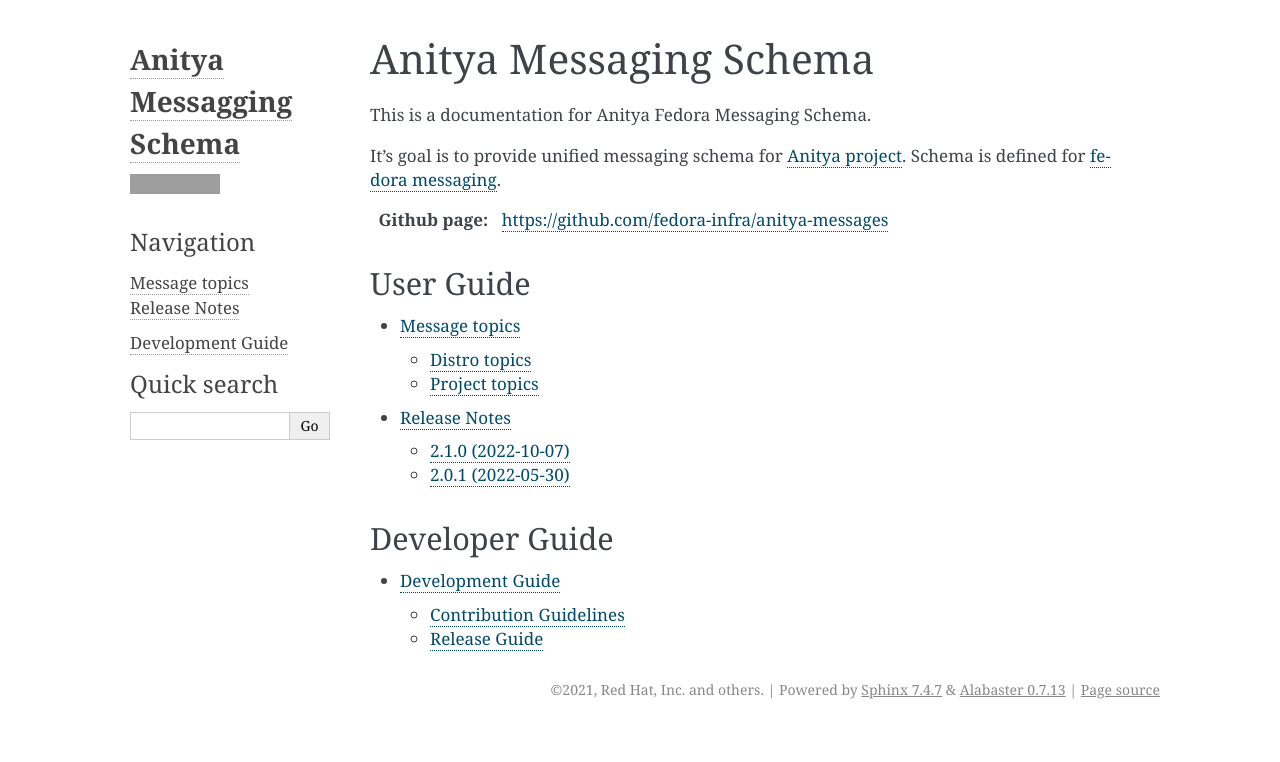
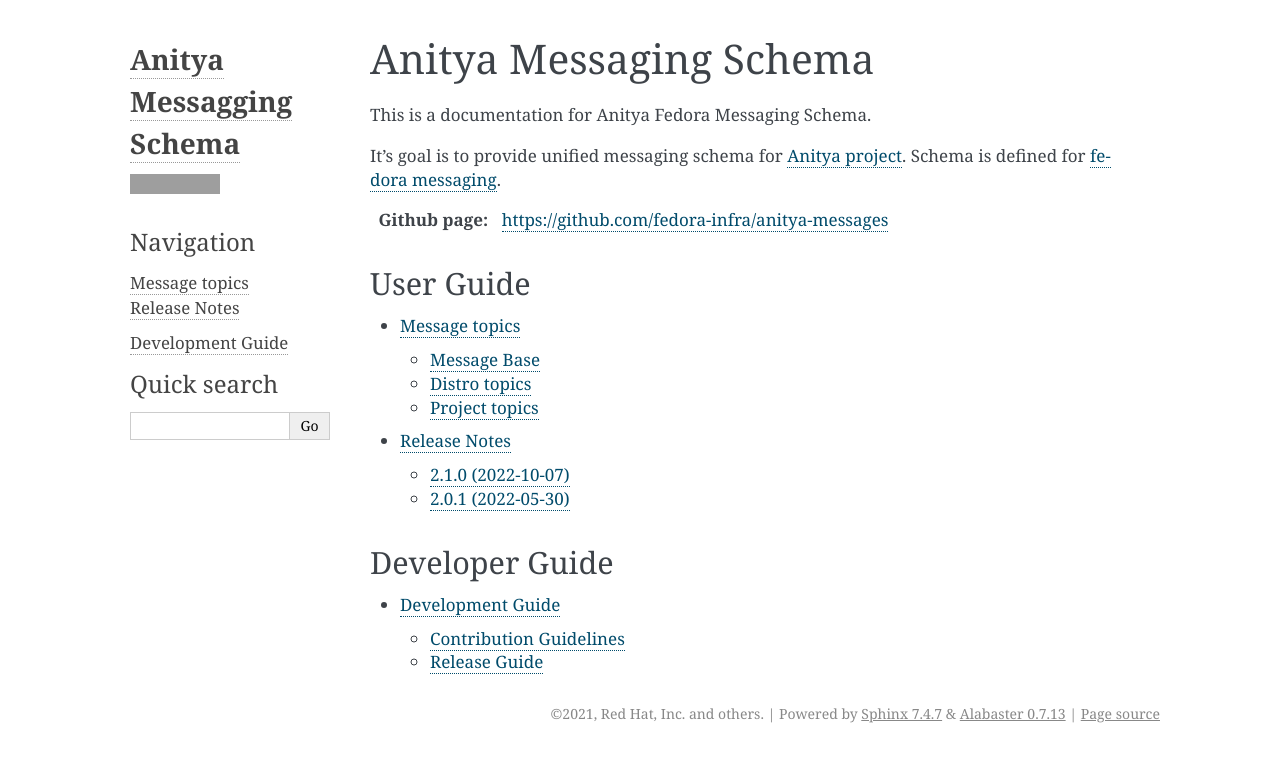
Before and after one commit to fedora-infra/anitya-messages, a Sphinx documentation site: the page built from docs/index.rst, in a window 1280 px wide. Shown: the top 762 px of the page. Built offline with Sphinx 7.4.7, drawn with Linux system fonts in a browser that asks for light colours; grey boxes are pictures that could not be loaded.

Commit message:
Add message base to documentation
Signed-off-by: Michal Konečný <mkonecny@redhat.com>

```diff
--- a/docs/topics.rst
+++ b/docs/topics.rst
@@ -4,6 +4,12 @@ Message topics
 
 Anitya Messaging Schema provides following `fedora messaging
 <https://fedora-messaging.readthedocs.io/en/stable/>`_ topics.
+
+Message Base
+============
+
+.. automodule:: anitya_schema.base
+   :members:
 
 Distro topics
 =============
```
